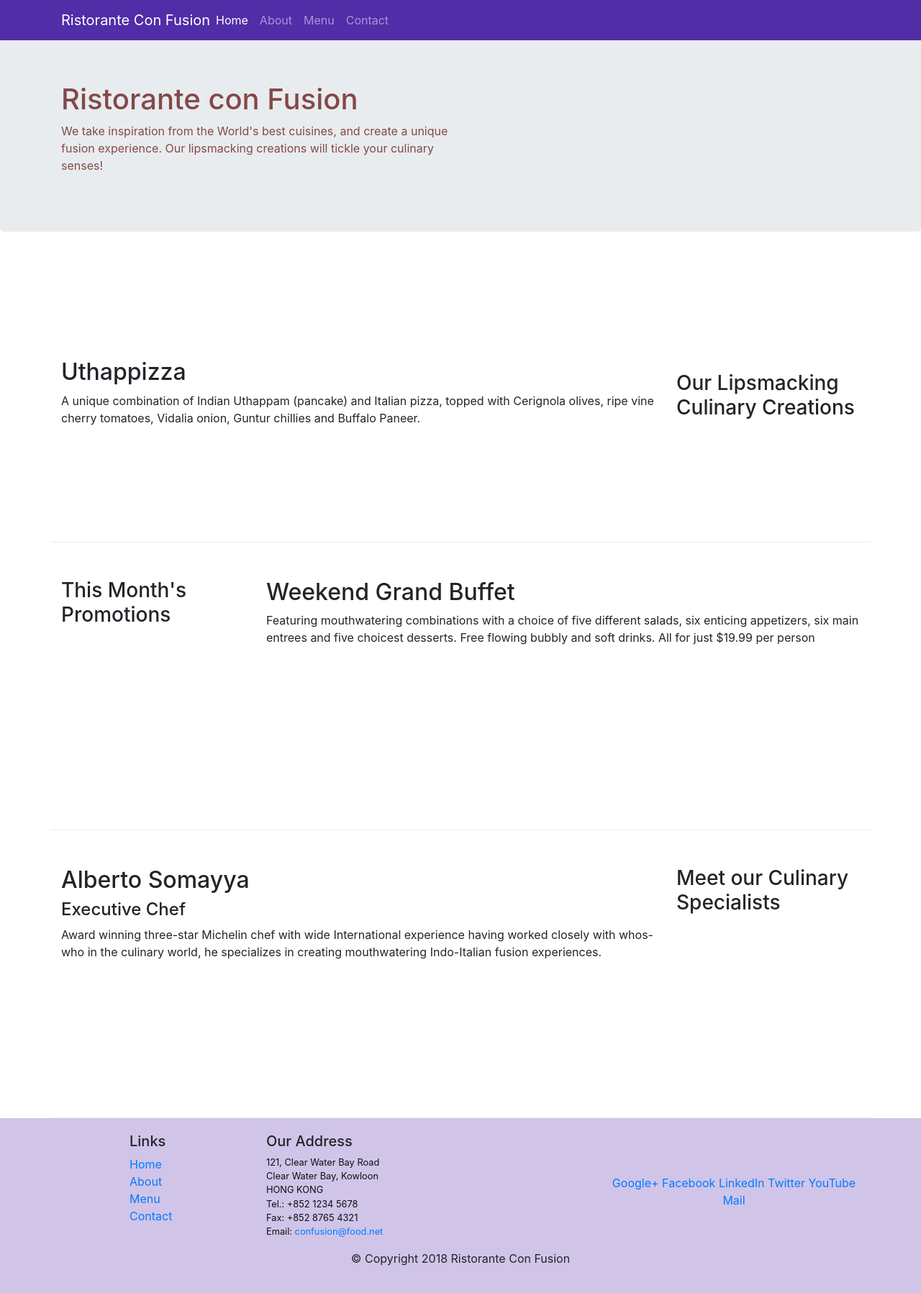
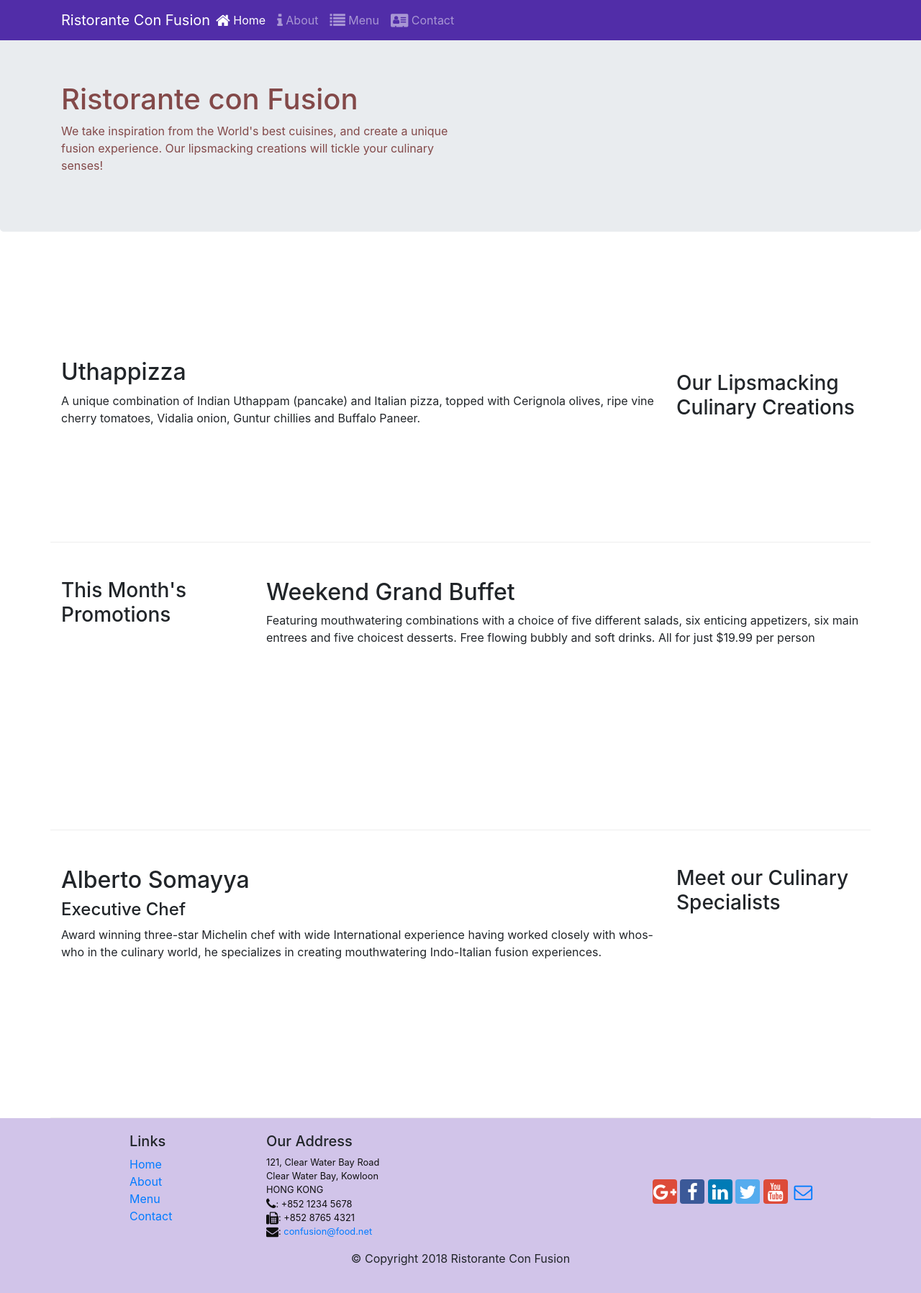
Before and after one commit to pranavigone/bootstrap_sample, a website: page index.html in a window 1280 px wide. Shown: the whole page at 72% size. Drawn offline with nearby package versions, Linux system fonts and the light colour scheme.

Commit message:
Icon Fonts

```diff
--- a/index.html
+++ b/index.html
@@ -10,6 +10,8 @@
     <meta http-equiv="x-ua-compatible" content="ie=edge">
     <link href="css/styles.css" rel="stylesheet">
     <!-- Bootstrap CSS -->
+    <link rel="stylesheet" href="node_modules/font-awesome/css/font-awesome.min.css">
+    <link rel="stylesheet" href="node_modules/bootstrap-social/bootstrap-social.css">
     <link rel="stylesheet" href="node_modules/bootstrap/dist/css/bootstrap.min.css">
     <title>Ristorante Con Fusion</title>
 </head>
@@ -25,10 +27,10 @@
             <a class="navbar-brand mr-auto" href="#">Ristorante Con Fusion</a>
             <div class="collapse navbar-collapse" id="Navbar">
                 <ul class="navbar-nav mr-auto"> <!-- mr-auto: marginright-auto(sets content of tha nav bar to extreme left)-->
-                    <li class="nav-item active"><a class="nav-link" href="#">Home</a></li>
-                    <li class="nav-item"><a class="nav-link" href="aboutus.html">About</a></li>
-                    <li class="nav-item"><a class="nav-link" href="#">Menu</a></li>
-                    <li class="nav-item"><a class="nav-link" href="#">Contact</a></li>
+                    <li class="nav-item active"><a class="nav-link" href="#"><span class="fa fa-home fa-lg"></span> Home</a></li>
+                    <li class="nav-item"><a class="nav-link" href="./aboutus.html"><span class="fa fa-info fa-lg"></span> About</a></li>
+                    <li class="nav-item"><a class="nav-link" href="#"><span class="fa fa-list fa-lg"></span> Menu</a></li>
+                    <li class="nav-item"><a class="nav-link" href="#"><span class="fa fa-address-card fa-lg"></span> Contact</a></li>
                 </ul>
             </div>
 
@@ -100,19 +102,21 @@
 		              121, Clear Water Bay Road<br>
 		              Clear Water Bay, Kowloon<br>
 		              HONG KONG<br>
-		              Tel.: +852 1234 5678<br>
-		              Fax: +852 8765 4321<br>
-		              Email: <a href="mailto:confusion@food.net">confusion@food.net</a>
+		              <i class="fa fa-phone fa-lg"></i>: +852 1234 5678<br>
+                      <i class="fa fa-fax fa-lg"></i>: +852 8765 4321<br>
+                      <i class="fa fa-envelope fa-lg"></i>:
+                      <a href="mailto:confusion@food.net">confusion@food.net</a>
+
 		           </address>
                 </div>
                 <div class="col-12 col-sm-4 align-self-center">
                     <div class="text-center">
-                        <a href="http://google.com/+">Google+</a>
-                        <a href="http://www.facebook.com/profile.php?id=">Facebook</a>
-                        <a href="http://www.linkedin.com/in/">LinkedIn</a>
-                        <a href="http://twitter.com/">Twitter</a>
-                        <a href="http://youtube.com/">YouTube</a>
-                        <a href="mailto:">Mail</a>
+                        <a class="btn btn-social-icon btn-google" href="http://google.com/+"><i class="fa fa-google-plus"></i></a>
+                        <a class="btn btn-social-icon btn-facebook" href="http://www.facebook.com/profile.php?id="><i class="fa fa-facebook"></i></a>
+                        <a class="btn btn-social-icon btn-linkedin" href="http://www.linkedin.com/in/"><i class="fa fa-linkedin"></i></a>
+                        <a class="btn btn-social-icon btn-twitter" href="http://twitter.com/"><i class="fa fa-twitter"></i></a>
+                        <a class="btn btn-social-icon btn-google" href="http://youtube.com/"><i class="fa fa-youtube"></i></a>
+                        <a class="btn btn-social-icon" href="mailto:"><i class="fa fa-envelope-o"></i></a>
                     </div>
                 </div>
            </div>
--- a/package.json
+++ b/package.json
@@ -15,6 +15,8 @@
   },
   "dependencies": {
     "bootstrap": "^4.0.0",
+    "bootstrap-social": "^5.1.1",
+    "font-awesome": "^4.7.0",
     "jquery": "^3.3.1",
     "popper.js": "^1.12.9"
   }
```
Also changed, not shown: aboutus.html (+18 -15 lines), 1 other file.
